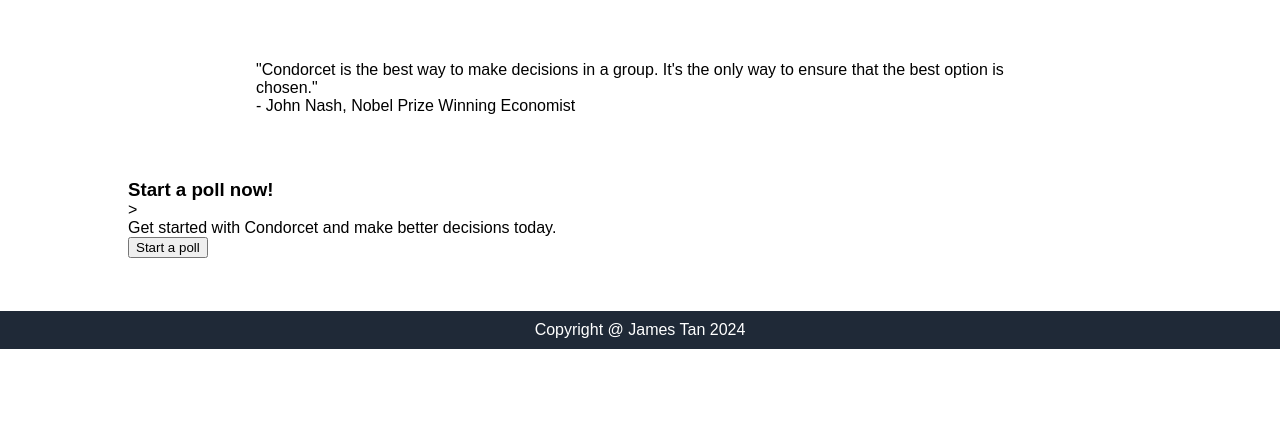
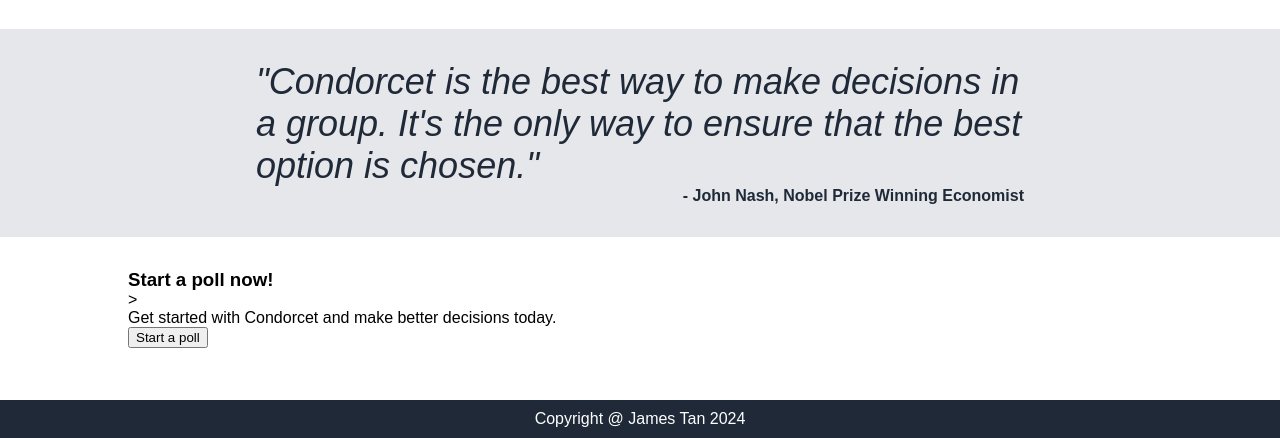
Before and after one commit to jtanman/condorcet_app, a plain HTML site: page index.html in a window 1280 px wide. Shown: the part 451-889 px from the top of the page. Before the commit the page ends 800 px from the top, so only its background shows below. Drawn offline with Linux system fonts and the light colour scheme.

Commit message:
Add CSS styling for section 3 the quote

```diff
--- a/css/style.css
+++ b/css/style.css
@@ -154,6 +154,25 @@ body {
     height: 200px;
 }
 
+.section-3 {
+    background-color: #E5E7EB;
+}
+
+.section-3 .quote {
+    color: #1F2937;
+    font-size: 36px;
+    /* font-weight: lighter; */
+    font-style: italic;
+}
+
+.section-3 .quote-author {
+    color: #1F2937;
+    font-size: 18x;
+    font-weight: 900;
+    text-align: right;
+}
+
+
 /* Style the footer */
 .footer {
     text-align: center;
```
